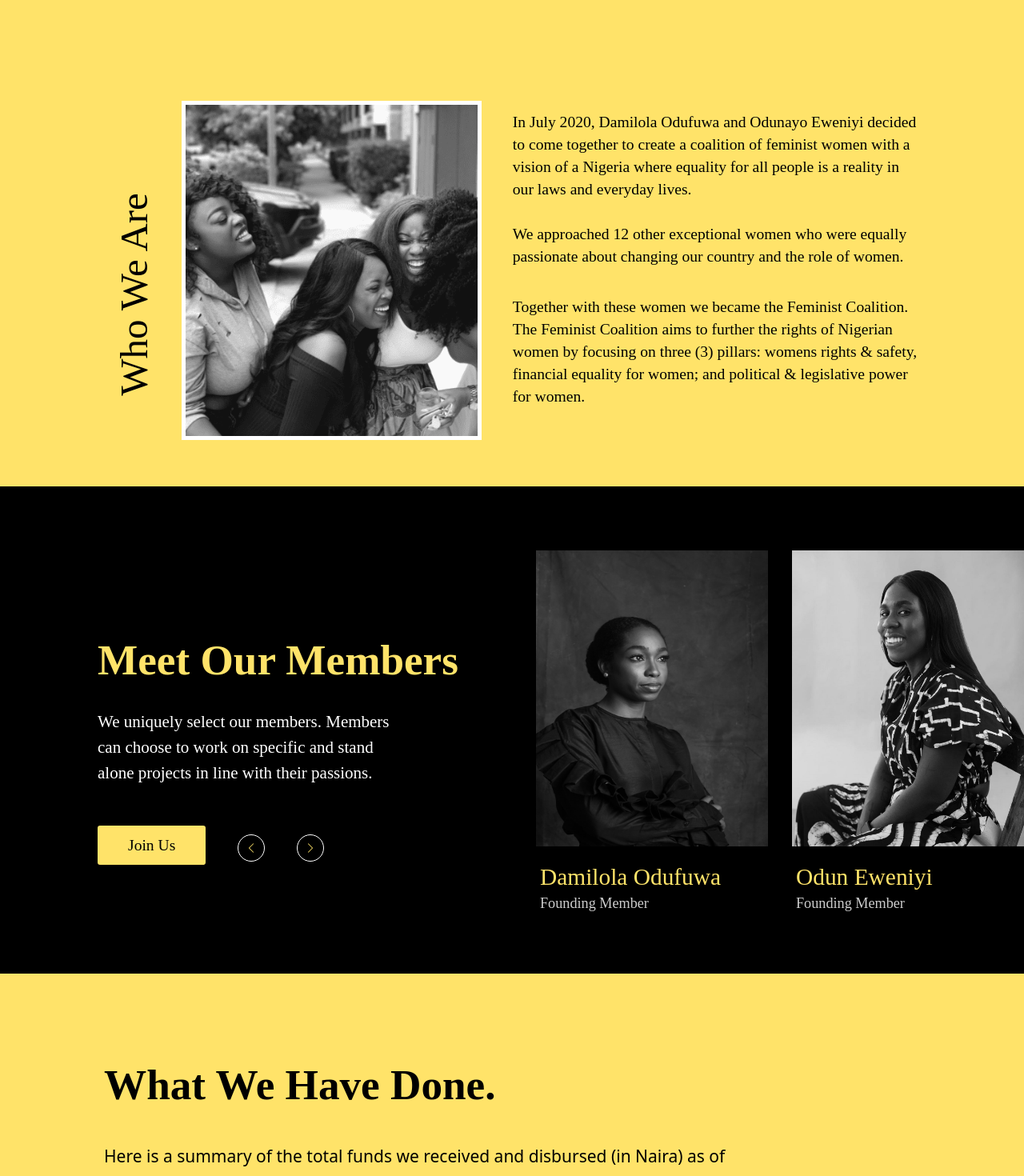
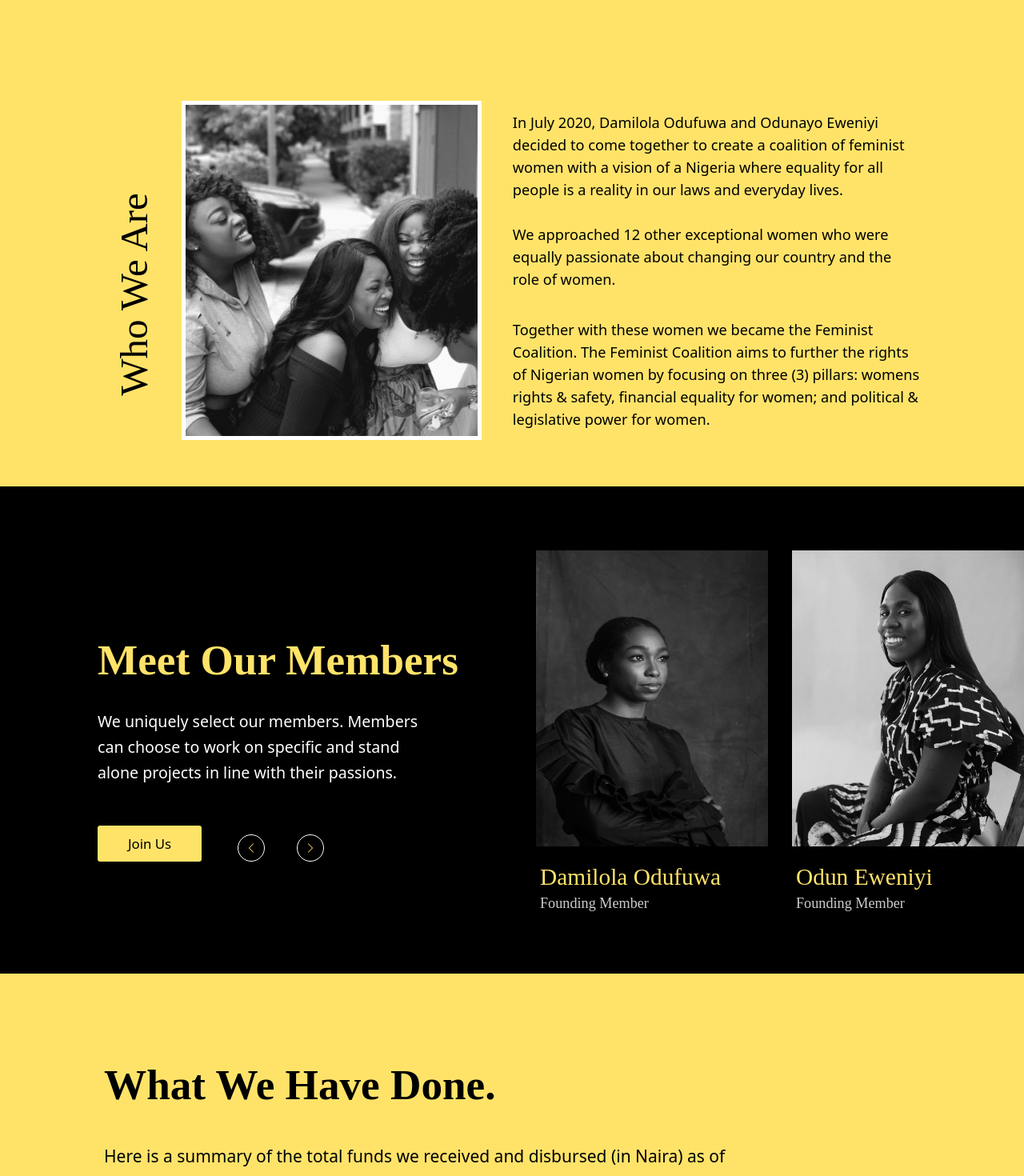
Before and after one commit to DevvEmeka/feministco-clone, a React (Vite) app: page / in a window 1280 px wide. Shown: the part 1200-2670 px from the top of the page at 80% size. Built offline with nearby package versions, Linux system fonts and the light colour scheme; a web font is replaced by a local one.

Commit message:
make fixes on footer component

```diff
--- a/src/files/About.jsx
+++ b/src/files/About.jsx
@@ -16,7 +16,7 @@
               alt="about"
             />
           </div>
-          <div className="laptop:max-w-[510px] laptop:text-[1.4em] mt-[-36px] laptop:mt-[3px] text-[1.2em]">
+          <div className="laptop:max-w-[510px] laptop:text-[1.3em] font-sans mt-[-36px] laptop:mt-[3px] text-[1.2em]">
             <p className="mb-[10px] mt-[10px] laptop:leading-7">
               In July 2020, Damilola Odufuwa and Odunayo Eweniyi decided to come
               together to create a coalition of feminist women with a vision of
--- a/src/files/Footer.jsx
+++ b/src/files/Footer.jsx
@@ -21,13 +21,13 @@
             <span className="mr-[10px]">
               <FaTwitter className="text-[1.7em] laptop:text-[1.7em]" />
             </span>
-            <small>@feminist_co</small>
+            <a href="https://x.com/feminist_co?s=21">@feminist_co</a>
           </div>
           <div className="flex items-center ml-[70px]">
             <span className="mr-[10px]">
               <FaInstagram className="text-[1.7em] laptop:text-[1.7em]" />
             </span>
-            <small>@feminist.co</small>
+            <a href="https://www.instagram.com/feminist.co/">@feminist.co</a>
           </div>
         </div>
         <div className="flex justify-evenly pt-[60px] laptop:text-[1em] text-[0.8em]">
--- a/src/files/Members.jsx
+++ b/src/files/Members.jsx
@@ -86,12 +86,12 @@
                   Meet Our Members
                 </div>
                 <div>
-                  <p className="laptop:text-[#fff] font-DM-San laptop:text-[1.5em] laptop:mb-[50px] laptop:leading-8">
+                  <p className="laptop:text-[#fff] font-sans laptop:text-[1.4em] laptop:mb-[50px] laptop:leading-8">
                     We uniquely select our members. Members <br />
                     can choose to work on specific and stand <br />
                     alone projects in line with their passions.
                   </p>
-                  <button className="laptop:text-[#000] font-medium laptop:text-[1.4em] laptop:rounded-[3px] laptop:cursor-pointer laptop:py-[10px] laptop:px-[38px] laptop:inline-block laptop:bg-[#ffe369] laptop:mb-5">
+                  <button className="laptop:text-[#000] font-sans font-medium laptop:text-[1.2em] laptop:rounded-[3px] laptop:cursor-pointer laptop:py-[10px] laptop:px-[38px] laptop:inline-block laptop:bg-[#ffe369] laptop:mb-5">
                     Join Us
                   </button>
                 </div>
```
